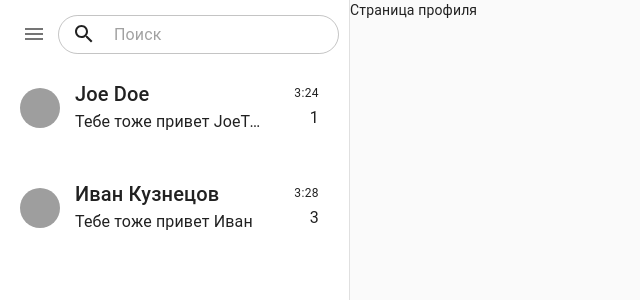
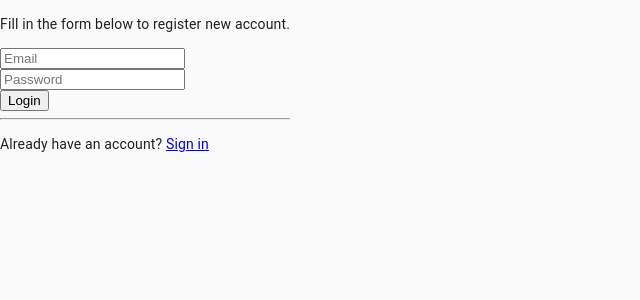
Before and after one commit to JenyaPogorelov/react-lessons, a React (Create React App) app: page /signup in a window 1280 px wide. Shown: the top 300 px of the page, without its empty margins (0-640 px from the left). Built offline with nearby package versions, Linux system fonts and the light colour scheme; grey boxes are pictures that could not be loaded.

Commit message:
Что то пошло не так, разбираюсь )

```diff
--- a/src/App.js
+++ b/src/App.js
@@ -1,12 +1,20 @@
 import {BrowserRouter as Router, Switch, Route} from "react-router-dom";
 import Home from "./Home";
+import CustomRoute from "./util/CustomRoute";
 import Chat from "./Chat";
 import Playground from "./Playground";
-import AppBar from "./AppBar";
+import {Signup} from "./Auth/Signup";
 import Profile from "./Profile";
 import {makeStyles} from '@material-ui/core/styles';
 import Cats from "./Cats";
 import Got from "./GameOfThrones";
+import {useEffect} from "react";
+// import firebase from "firebase/app";
+// import firebase from "firebase/compat";
+// import {initializeApp} from "firebase/app";
+import {initializeApp} from "firebase/firebase-app";
+import {firebaseConfig} from "./Firebase";
+import firebase from "firebase/compat";
 
 const useStyles = makeStyles((theme) => ({
     mainWrapper: {
@@ -19,27 +27,37 @@ const useStyles = makeStyles((theme) => ({
 
 const App = () => {
     const classes = useStyles();
+
+    useEffect(() => {
+        initializeApp(firebaseConfig);
+    }, [])
+
     return <Router>
         <div className={classes.mainWrapper}>
-            <AppBar />
+            {/*<AppBar />*/}
             <Switch>
-                <Route path="/chat/:id">
-                    <Chat />
+                <CustomRoute secured path="/chat/:id">
+                    <Chat/>
+                </CustomRoute>
+                <CustomRoute path="/playground" secured withAppBar={false}>
+                    <Playground/>
+                </CustomRoute>
+                <CustomRoute path="/cats" secured>
+                    <Cats/>
+                </CustomRoute>
+                <CustomRoute path="/got" secured>
+                    <Got/>
+                </CustomRoute>
+                <CustomRoute path="/profile">
+                    <Profile/>
+                </CustomRoute>
+
+                <Route path="/signup">
+                    <Signup/>
                 </Route>
-                <Route path="/playground">
-                    <Playground />
-                </Route>
-                <Route path="/cats">
-                    <Cats />
-                </Route>
-                <Route path="/got">
-                    <Got />
-                </Route>
-                <Route path="/profile">
-                    <Profile />
-                </Route>
-                <Route path="/">
-                    <Home />
+
+                <Route path="/" withAppBar={false}>>
+                    <Home/>
                 </Route>
             </Switch>
         </div>
--- /dev/null
+++ b/src/Auth/Signup.js
@@ -0,0 +1,71 @@
+import {useState} from "react";
+import {useDispatch} from "react-redux";
+import {changeIsAuth} from "../Chat/chatSlice";
+import {Link} from "react-router-dom";
+import { getAuth, signInWithEmailAndPassword } from "firebase/auth"
+
+export const Signup = () => {
+    const [email, setEmail] = useState("");
+    const [password, setPassword] = useState("");
+    const [error, setError] = useState("");
+    const dispatch = useDispatch();
+
+    const handlePassChange = (e) => {
+        setPassword(e.target.value);
+    };
+
+    const handleEmailChange = (e) => {
+        setEmail(e.target.value);
+    };
+
+    const handleSubmit = (e) => {
+        e.preventDefault();
+        setError("");
+
+        const auth = getAuth();
+        signInWithEmailAndPassword(auth, email, password)
+            .then((userCredential) => {
+                // Signed in
+                // const user = userCredential.user;
+                // dispatch(changeIsAuth(true));
+                // console.log(user);
+            })
+            .catch((error) => {
+                setError(error.message);
+            });
+    };
+
+    return (
+        <div>
+            <form onSubmit={handleSubmit}>
+                <p>Fill in the form below to register new account.</p>
+                <div>
+                    <input
+                        placeholder="Email"
+                        name="email"
+                        type="email"
+                        onChange={handleEmailChange}
+                        value={email}
+                    />
+                </div>
+                <div>
+                    <input
+                        placeholder="Password"
+                        name="password"
+                        onChange={handlePassChange}
+                        value={password}
+                        type="password"
+                    />
+                </div>
+                <div>
+                    {error && <p>{error}</p>}
+                    <button type="submit">Login</button>
+                </div>
+                <hr/>
+                <p>
+                    Already have an account? <Link to="/login">Sign in</Link>
+                </p>
+            </form>
+        </div>
+    );
+};
--- a/src/Chat/chatSlice.js
+++ b/src/Chat/chatSlice.js
@@ -1,4 +1,4 @@
-import { createSlice } from '@reduxjs/toolkit'
+import {createSlice} from '@reduxjs/toolkit'
 import moment from "moment";
 
 export const chatSlice = createSlice({
@@ -6,6 +6,7 @@ export const chatSlice = createSlice({
     initialState: {
         messagesArray: [],
         myId: 1,
+        isAuthenticated: false,
         chats: [
             {
                 id: 2,
@@ -64,18 +65,21 @@ export const chatSlice = createSlice({
             const {chatId, inputMessage, authorId} = action.payload;
             const chatIndex = state.chats.findIndex((chat) => chat.id === chatId)
             state.chats[chatIndex].massagesArray.push({
-                    timeStamp: moment(),
-                    userId: authorId,
-                    text:inputMessage,
-                    isRead: false,
+                timeStamp: moment(),
+                userId: authorId,
+                text: inputMessage,
+                isRead: false,
             })
 
             // state.messagesArray.push(action.payload);
+        },
+        changeIsAuth: (state, action) => {
+            state.isAuthenticated = action.payload;
         }
     },
 })
 
 // Action creators are generated for each case reducer function
-export const {addMessage} = chatSlice.actions
+export const {addMessage, changeIsAuth} = chatSlice.actions
 
 export default chatSlice.reducer
--- a/src/Firebase/index.js
+++ b/src/Firebase/index.js
@@ -1,10 +1,10 @@
 // Import the functions you need from the SDKs you need
-import { initializeApp } from "firebase/app";
+import {initializeApp} from "firebase/firebase-app";
 // TODO: Add SDKs for Firebase products that you want to use
 // https://firebase.google.com/docs/web/setup#available-libraries
 
 // Your web app's Firebase configuration
-const firebaseConfig = {
+export const firebaseConfig = {
     apiKey: "AIzaSyA_BWAjxbUtDjuR12oGYH0GnD6WPNMcdtk",
     authDomain: "react-project-655fe.firebaseapp.com",
     projectId: "react-project-655fe",
@@ -12,6 +12,3 @@ const firebaseConfig = {
     messagingSenderId: "8418339955",
     appId: "1:8418339955:web:5461b66c23e283dacf8e06"
 };
-
-// Initialize Firebase
-const app = initializeApp(firebaseConfig);
--- /dev/null
+++ b/src/util/CustomRoute.js
@@ -0,0 +1,21 @@
+import {useSelector} from "react-redux";
+import {Route, Redirect} from "react-router-dom"
+import AppBar from "../AppBar";
+
+const CustomRoute = ({secured, children, withAppBar = true, ...rest}) => {
+    const {isAuthenticated} = useSelector((state) => state.chat);
+
+    // console.log(isAuthenticated, "IS AUTH");
+
+    if ((secured && isAuthenticated) || !secured) {
+        return (
+            <Route {...rest} >
+                {withAppBar && <AppBar/>}
+                {children}
+            </Route>);
+    }
+
+    return <Redirect to={{pathname: "/login"}}/>
+}
+
+export default CustomRoute;
```
Also changed, not shown: src/Auth/Login.js (added).
